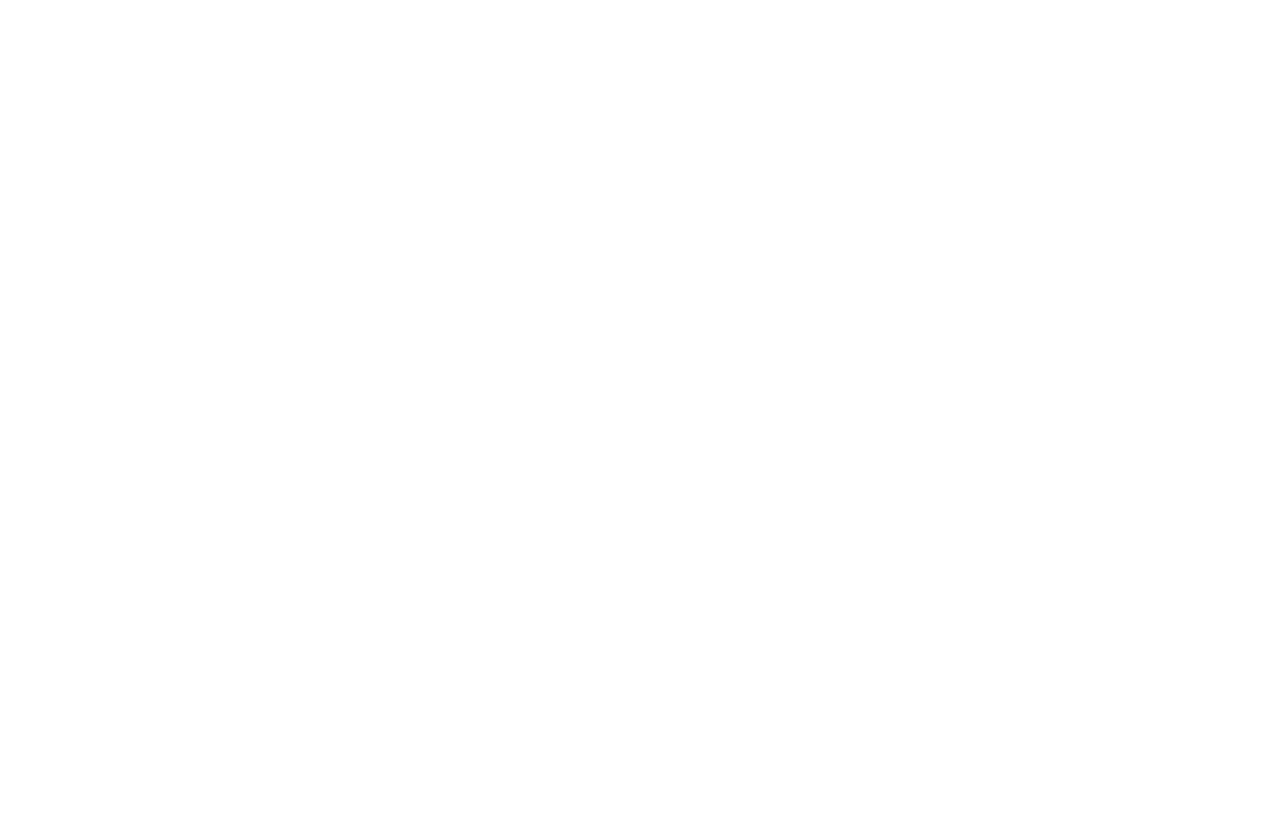
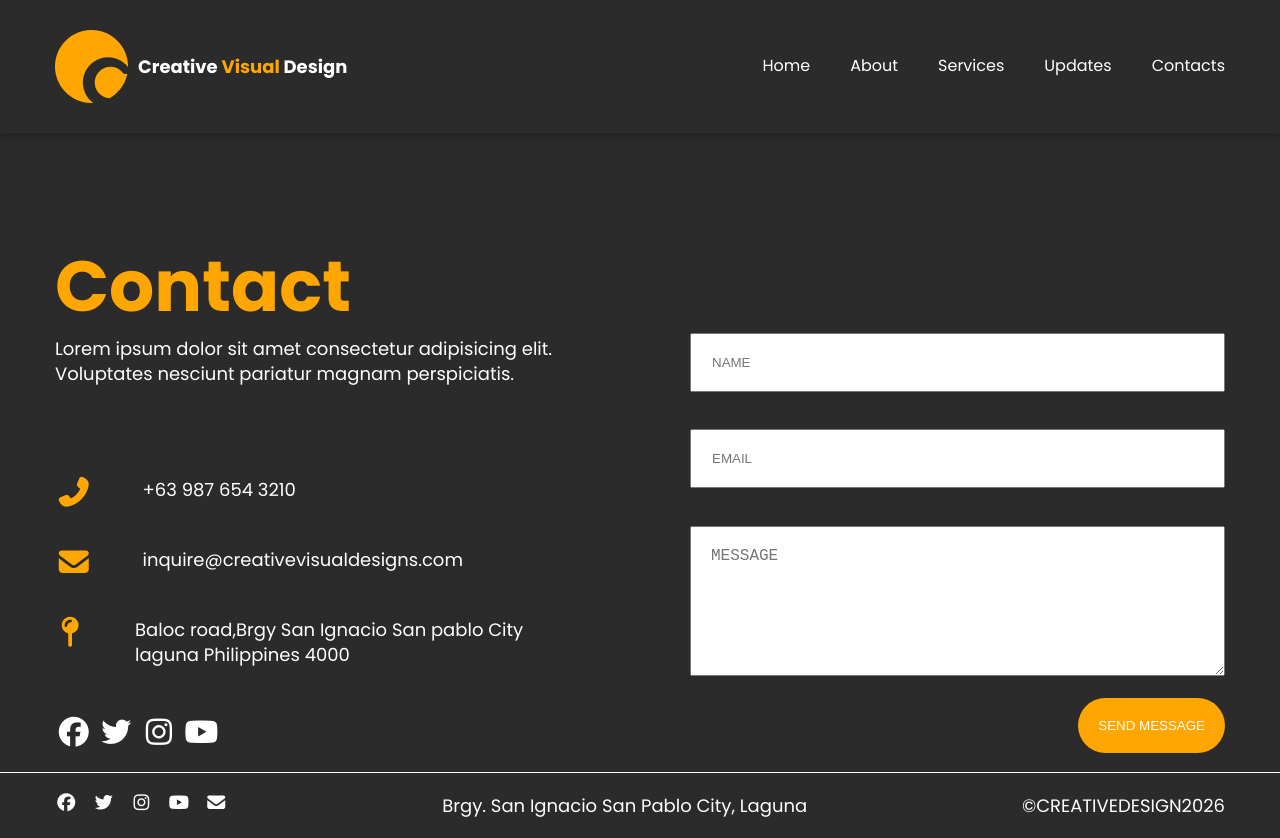
Before and after one commit to Jhonas028/CreativeVisual, a plain HTML site: page contacts.html in a window 1280 px wide. Before the commit the page ends 800 px from the top, so only its background shows below. Drawn offline with Linux system fonts and the light colour scheme.

Commit message:
done contacts

```diff
--- a/contacts.html
+++ b/contacts.html
@@ -0,0 +1,133 @@
+<html lang="en">
+  <head>
+    <meta charset="UTF-8" />
+    <meta name="viewport" content="width=device-width, initial-scale=1.0" />
+    <meta
+      name="description"
+      content="This is The Official Website of Creative Visual Design"
+    />
+    <link rel="icon" href="img/favicon.ico" type="image/x-icon" />
+    <link rel="stylesheet" href="./style.css" />
+    <link
+      rel="stylesheet"
+      href="https://cdnjs.cloudflare.com/ajax/libs/font-awesome/7.0.1/css/all.min.css"
+    />
+    <title>Contact</title>
+  </head>
+  <body>
+    <!-- Header -->
+    <header class="header">
+      <div class="container">
+        <div class="header__wrapper">
+          <div class="header__logo">
+            <img src="./img/Brand.png" alt="This is a logo" />
+            <h5>Creative <span>Visual</span> Design</h5>
+          </div>
+          <nav class="header__nav">
+            <ul>
+              <li><a href="./home.html">Home</a></li>
+              <li><a href="./about.html">About</a></li>
+              <li><a href="./services.html">Services</a></li>
+              <li><a href="./updates.html">Updates</a></li>
+              <li><a href="./contacts.html">Contacts</a></li>
+            </ul>
+          </nav>
+          <div class="toggle__menu">
+            <span></span>
+            <span></span>
+            <span></span>
+          </div>
+        </div>
+      </div>
+    </header>
+
+    <section class="contact">
+      <div class="container">
+        <!-- wrapper -->
+        <div class="contact__wrapper">
+          <div class="contact__texts">
+            <div class="contact__title">
+              <h1>Contact</h1>
+              <p>
+                Lorem ipsum dolor sit amet consectetur adipisicing elit.
+                Voluptates nesciunt pariatur magnam perspiciatis.
+              </p>
+            </div>
+            <div class="contact__details">
+              <ul>
+                <li>
+                  <i class="fa-solid fa-phone-flip"></i>
+                  <p>+63 987 654 3210</p>
+                </li>
+                <li>
+                  <i class="fa-solid fa-envelope"></i>
+                  <p>inquire@creativevisualdesigns.com</p>
+                </li>
+                <li>
+                  <i class="fa-solid fa-map-pin"></i>
+                  <p>
+                    Baloc road,Brgy San Ignacio San pablo City laguna
+                    Philippines 4000
+                  </p>
+                </li>
+              </ul>
+            </div>
+
+            <ul class="contact__social">
+              <li>
+                <a href=""><i class="fa-brands fa-facebook fa-2x"></i></a>
+              </li>
+              <li>
+                <a href=""><i class="fa-brands fa-twitter fa-2x"></i></a>
+              </li>
+              <li>
+                <a href=""><i class="fa-brands fa-instagram fa-2x"></i></a>
+              </li>
+              <li>
+                <a href=""><i class="fa-brands fa-youtube fa-2x"></i></a>
+              </li>
+            </ul>
+          </div>
+
+          <div class="contact__inputs">
+            <div class="inputs">
+              <input type="text" placeholder="NAME" /><br />
+              <input type="text" placeholder="EMAIL" /><br />
+              <textarea id="text__message" placeholder="MESSAGE"></textarea
+              ><br />
+              <button type="button">SEND MESSAGE</button>
+            </div>
+          </div>
+        </div>
+      </div>
+    </section>
+
+    <!-- Footer -->
+    <footer class="footer">
+      <div class="container">
+        <div class="footer__wrapper">
+          <ul class="footer__social">
+            <li>
+              <a href="#"><i class="fa-brands fa-facebook"></i></a>
+            </li>
+            <li>
+              <a href="#"><i class="fa-brands fa-twitter"></i></a>
+            </li>
+            <li>
+              <a href="#"><i class="fa-brands fa-instagram"></i></a>
+            </li>
+            <li>
+              <a href="#"><i class="fa-brands fa-youtube"></i></a>
+            </li>
+            <li>
+              <a href="#"><i class="fa-solid fa-envelope"></i></a>
+            </li>
+          </ul>
+          <p>Brgy. San Ignacio San Pablo City, Laguna</p>
+          <p>©CREATIVEDESIGN2026</p>
+        </div>
+      </div>
+    </footer>
+    <script src="./script.js"></script>
+  </body>
+</html>
--- a/style.css
+++ b/style.css
@@ -876,6 +876,111 @@ td {
   margin: 7rem 0;
   box-shadow: rgba(0, 0, 0, 0.24) 0px 3px 8px;
 }
+
+/* c contacts */
+
+.contact {
+  background-color: var(--clr-dark);
+  height: 80%;
+  border-bottom: 1px solid var(--clr-light);
+  box-shadow: rgba(0, 0, 0, 0.24) 0px 3px 8px;
+}
+.contact__wrapper {
+  display: grid;
+  grid-template-columns: 1fr 1fr;
+  align-items: center;
+  gap: 10rem;
+}
+
+.contact__title {
+  margin-top: 10rem;
+}
+
+.contact__title p {
+  color: var(--clr-light);
+}
+
+.contact__details ul li p {
+  color: var(--clr-light);
+}
+/* c cdetails */
+.contact__details ul {
+  list-style: none;
+  padding: 0;
+  margin: 7rem 0 0 0;
+}
+.contact__details li {
+  display: flex;
+  align-items: flex-start; /* important */
+  gap: 5rem; /* spacing between icon and text */
+  margin-bottom: 2rem;
+  padding-top: 2rem;
+}
+
+.contact__details li i {
+  color: var(--clr-primary);
+  font-size: 30px;
+  min-width: 30px; /* keeps icons aligned */
+}
+
+.contact__title h1 {
+  color: var(--clr-primary);
+  font-weight: 700;
+}
+
+/* c csocial */
+.contact__social {
+  display: flex;
+  flex-direction: row;
+  margin-top: 5rem;
+  gap: 0.5rem;
+}
+
+.contact__social li a {
+  color: var(--clr-light);
+  font-size: 15px;
+}
+
+.contact__social li a:hover {
+  color: var(--clr-primary);
+}
+
+/* cc inputs */
+.contact__inputs {
+  margin-top: 20rem;
+  width: 100%;
+}
+
+.contact__inputs .inputs {
+  display: flex;
+  flex-direction: column;
+}
+
+.contact__inputs input {
+  width: 100%;
+  padding: 2rem;
+  margin-bottom: 1.5rem;
+  box-sizing: border-box; /* VERY IMPORTANT */
+}
+
+.contact__inputs button {
+  align-self: flex-end;
+  padding: 2rem;
+  color: var(--clr-light);
+  background-color: var(--clr-primary);
+  border: 0;
+  border-radius: 3rem;
+}
+
+#text__message {
+  width: 100%;
+  height: 150px; /* adjust height */
+  padding: 1rem;
+  padding: 2rem;
+  font-size: large;
+  box-sizing: border-box;
+}
+
 /* ASSETS */
 
 .chevron {
```
